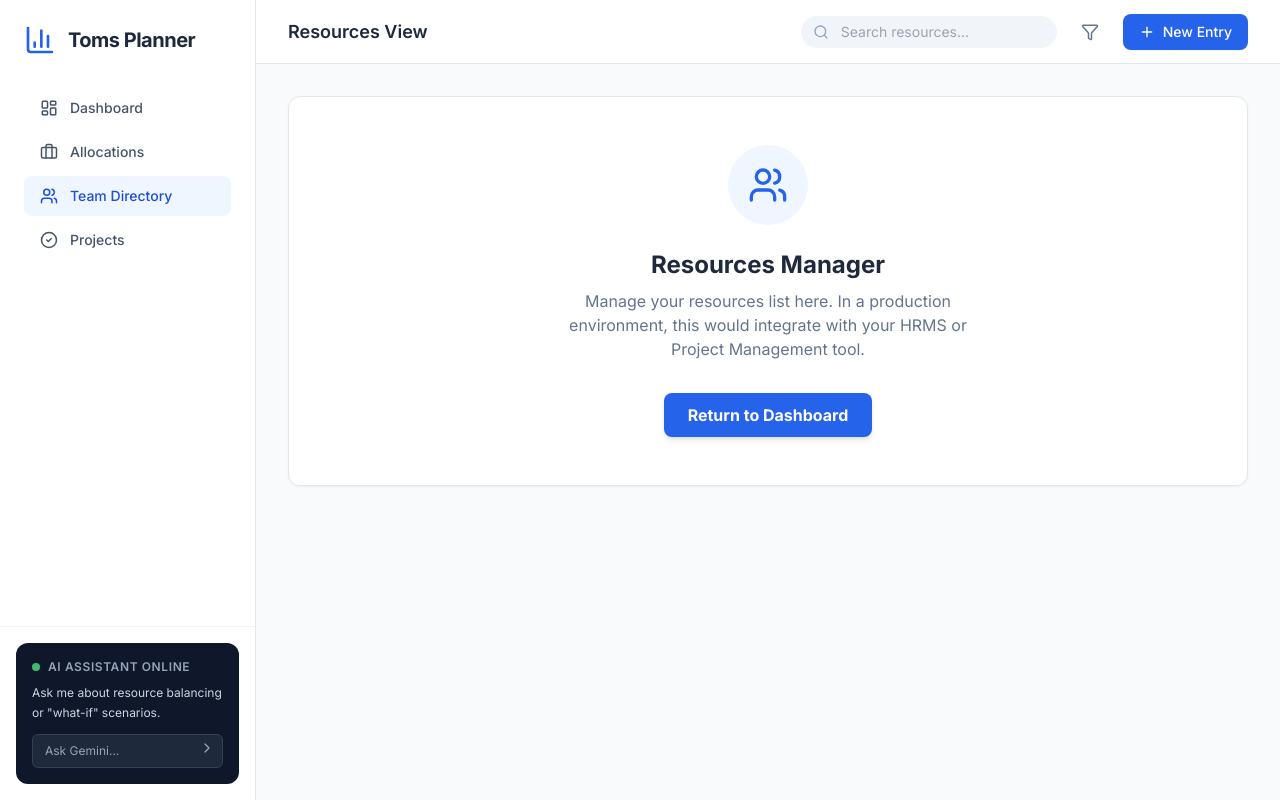
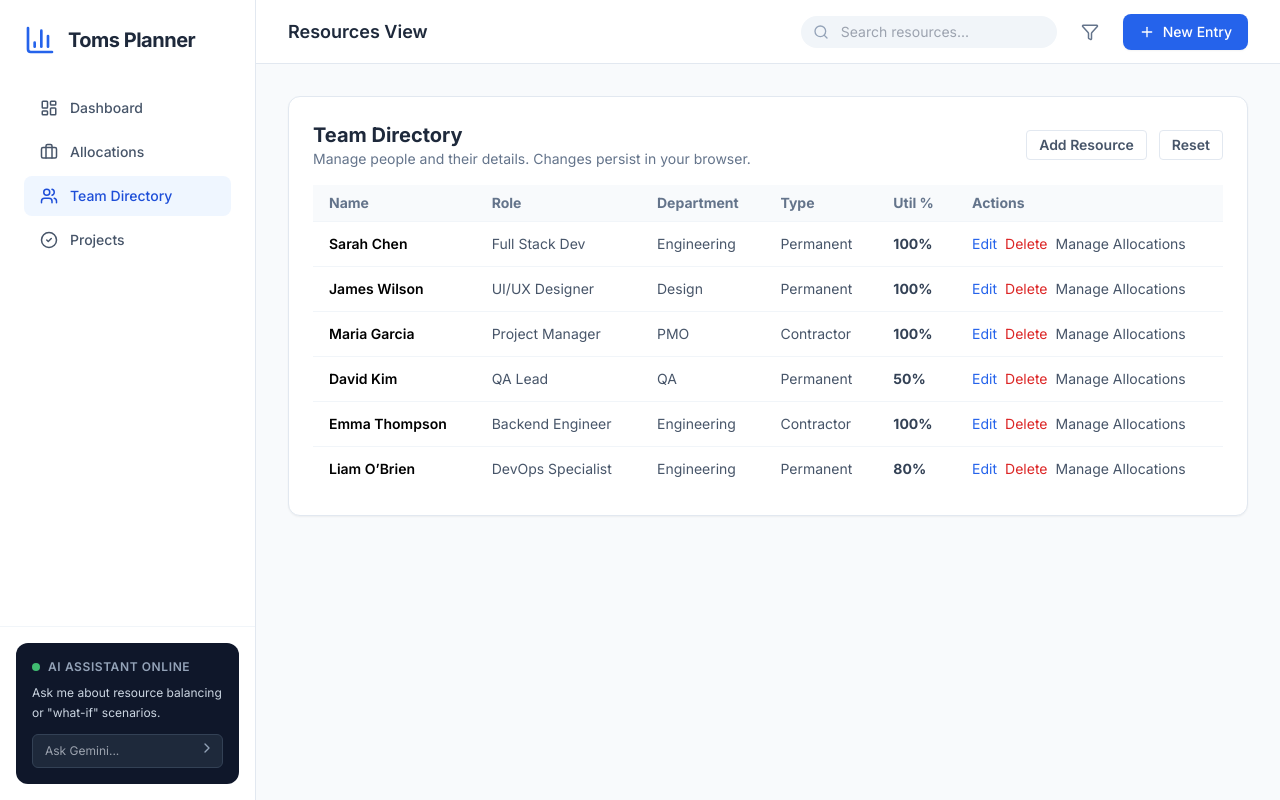
Before and after one commit to gokulkris1/PMO-Capacity-Planner, a React (Vite) app: page / in a window 1280 px wide. Both pictures are taken after a click on the button "Team Directory". Built offline with nearby package versions, Linux system fonts and the light colour scheme.

Commit message:
feat(ui): add resources/projects management UIs with persistence and CRUD

```diff
--- a/App.tsx
+++ b/App.tsx
@@ -25,6 +25,28 @@ const App: React.FC = () => {
   const [resources, setResources] = useState<Resource[]>(MOCK_RESOURCES);
   const [projects, setProjects] = useState<Project[]>(MOCK_PROJECTS);
   const [allocations, setAllocations] = useState<Allocation[]>(MOCK_ALLOCATIONS);
+
+  // Persist to localStorage so demo changes survive reloads
+  useEffect(() => {
+    const rs = localStorage.getItem('pcp_resources');
+    const ps = localStorage.getItem('pcp_projects');
+    const al = localStorage.getItem('pcp_allocations');
+    if (rs) setResources(JSON.parse(rs));
+    if (ps) setProjects(JSON.parse(ps));
+    if (al) setAllocations(JSON.parse(al));
+  }, []);
+
+  useEffect(() => {
+    localStorage.setItem('pcp_resources', JSON.stringify(resources));
+  }, [resources]);
+
+  useEffect(() => {
+    localStorage.setItem('pcp_projects', JSON.stringify(projects));
+  }, [projects]);
+
+  useEffect(() => {
+    localStorage.setItem('pcp_allocations', JSON.stringify(allocations));
+  }, [allocations]);
 
   const [activeTab, setActiveTab] = useState<'dashboard' | 'resources' | 'projects' | 'allocations'>('dashboard');
   const [aiPrompt, setAiPrompt] = useState('');
@@ -65,6 +87,26 @@ const App: React.FC = () => {
     const response = await getCapacityInsights(resources, projects, allocations, aiPrompt);
     setAiResponse(response);
     setIsAiLoading(false);
+  };
+
+  // Resource CRUD
+  const updateResource = (id: string, patch: Partial<Resource>) => {
+    setResources(prev => prev.map(r => r.id === id ? { ...r, ...patch } : r));
+  };
+
+  const deleteResource = (id: string) => {
+    if (!confirm('Delete resource?')) return;
+    setResources(prev => prev.filter(r => r.id !== id));
+    setAllocations(prev => prev.filter(a => a.resourceId !== id));
+  };
+
+  // Project CRUD
+  const addProject = (proj: Project) => setProjects(prev => [proj, ...prev]);
+  const updateProject = (id: string, patch: Partial<Project>) => setProjects(prev => prev.map(p => p.id === id ? { ...p, ...patch } : p));
+  const deleteProject = (id: string) => {
+    if (!confirm('Delete project?')) return;
+    setProjects(prev => prev.filter(p => p.id !== id));
+    setAllocations(prev => prev.filter(a => a.projectId !== id));
   };
 
   const updateAllocation = (resId: string, projId: string, val: string) => {
@@ -116,15 +158,41 @@ const App: React.FC = () => {
   };
 
   const handleNewEntry = () => {
-    const name = window.prompt('Enter new resource name:');
-    if (!name) return;
-    const newRes = {
-      id: `r-${Date.now()}`,
-      name,
-      type: 'PERMANENT'
-    } as unknown as Resource;
-    setResources(prev => [newRes, ...prev]);
-    setActiveTab('resources');
+    const type = window.prompt('Type "r" to add Resource or "p" to add Project (r/p):');
+    if (!type) return;
+    if (type.toLowerCase() === 'r') {
+      const name = window.prompt('Resource name:');
+      if (!name) return;
+      const role = window.prompt('Role/title (optional):') || '';
+      const dept = window.prompt('Department (optional):') || '';
+      const newRes: Resource = {
+        id: `r-${Date.now()}`,
+        name,
+        role,
+        type: ResourceType.PERMANENT,
+        department: dept,
+        totalCapacity: 100
+      };
+      setResources(prev => [newRes, ...prev]);
+      setActiveTab('resources');
+      return;
+    }
+
+    if (type.toLowerCase() === 'p') {
+      const name = window.prompt('Project name:');
+      if (!name) return;
+      const desc = window.prompt('Description (optional):') || '';
+      const newProj: Project = {
+        id: `p-${Date.now()}`,
+        name,
+        status: ProjectStatus.PLANNING,
+        priority: 'Medium',
+        description: desc
+      };
+      setProjects(prev => [newProj, ...prev]);
+      setActiveTab('projects');
+      return;
+    }
   };
 
   return (
@@ -455,21 +523,112 @@ const App: React.FC = () => {
           )}
 
           {/* Fallback for empty tabs */}
-          {(activeTab === 'resources' || activeTab === 'projects') && (
-            <div className="bg-white rounded-xl border border-slate-200 shadow-sm p-12 text-center animate-in zoom-in-95 duration-300">
-              <div className="bg-blue-50 w-20 h-20 rounded-full flex items-center justify-center mx-auto mb-6">
-                {activeTab === 'resources' ? <Users size={40} className="text-blue-600" /> : <Briefcase size={40} className="text-blue-600" />}
+          {activeTab === 'resources' && (
+            <div className="bg-white rounded-xl border border-slate-200 shadow-sm p-6 animate-in slide-in-from-bottom-2 duration-300">
+              <div className="flex items-center justify-between mb-4">
+                <div>
+                  <h2 className="text-xl font-bold text-slate-800">Team Directory</h2>
+                  <p className="text-sm text-slate-500">Manage people and their details. Changes persist in your browser.</p>
+                </div>
+                <div className="flex items-center gap-3">
+                  <button onClick={handleNewEntry} className="px-3 py-1 bg-white border border-slate-200 rounded text-sm font-semibold text-slate-600 hover:bg-slate-50">Add Resource</button>
+                  <button onClick={() => { localStorage.removeItem('pcp_resources'); setResources(MOCK_RESOURCES); }} className="px-3 py-1 bg-white border border-slate-200 rounded text-sm font-semibold text-slate-600 hover:bg-slate-50">Reset</button>
+                </div>
               </div>
-              <h2 className="text-2xl font-bold text-slate-800 mb-2">{activeTab.charAt(0).toUpperCase() + activeTab.slice(1)} Manager</h2>
-              <p className="text-slate-500 max-w-md mx-auto mb-8">
-                Manage your {activeTab} list here. In a production environment, this would integrate with your HRMS or Project Management tool.
-              </p>
-              <button
-                onClick={() => setActiveTab('dashboard')}
-                className="bg-blue-600 text-white px-6 py-2.5 rounded-lg font-bold hover:bg-blue-700 transition-all shadow-md active:scale-95"
-              >
-                Return to Dashboard
-              </button>
+
+              <div className="overflow-x-auto">
+                <table className="w-full text-left text-sm">
+                  <thead className="bg-slate-50 text-slate-500 font-medium border-b border-slate-100">
+                    <tr>
+                      <th className="px-4 py-2">Name</th>
+                      <th className="px-4 py-2">Role</th>
+                      <th className="px-4 py-2">Department</th>
+                      <th className="px-4 py-2">Type</th>
+                      <th className="px-4 py-2">Util %</th>
+                      <th className="px-4 py-2">Actions</th>
+                    </tr>
+                  </thead>
+                  <tbody className="divide-y divide-slate-100">
+                    {resources.map(r => (
+                      <tr key={r.id} className="hover:bg-slate-50 transition-colors">
+                        <td className="px-4 py-3 font-semibold">{r.name}</td>
+                        <td className="px-4 py-3 text-slate-600">{r.role}</td>
+                        <td className="px-4 py-3 text-slate-600">{r.department}</td>
+                        <td className="px-4 py-3 text-slate-600">{r.type}</td>
+                        <td className="px-4 py-3 text-slate-700 font-bold">{getResourceUtilization(r.id)}%</td>
+                        <td className="px-4 py-3">
+                          <div className="flex gap-2">
+                            <button onClick={() => {
+                              const name = window.prompt('Edit name:', r.name) || r.name;
+                              const role = window.prompt('Edit role:', r.role) || r.role;
+                              const dept = window.prompt('Edit department:', r.department) || r.department;
+                              updateResource(r.id, { name, role, department: dept });
+                            }} className="text-sm text-blue-600">Edit</button>
+                            <button onClick={() => deleteResource(r.id)} className="text-sm text-red-600">Delete</button>
+                            <button onClick={() => setActiveTab('allocations')} className="text-sm text-slate-600">Manage Allocations</button>
+                          </div>
+                        </td>
+                      </tr>
+                    ))}
+                  </tbody>
+                </table>
+              </div>
+            </div>
+          )}
+
+          {activeTab === 'projects' && (
+            <div className="bg-white rounded-xl border border-slate-200 shadow-sm p-6 animate-in slide-in-from-bottom-2 duration-300">
+              <div className="flex items-center justify-between mb-4">
+                <div>
+                  <h2 className="text-xl font-bold text-slate-800">Projects</h2>
+                  <p className="text-sm text-slate-500">Create and manage projects. Deleting a project removes its allocations.</p>
+                </div>
+                <div className="flex items-center gap-3">
+                  <button onClick={() => {
+                    const name = window.prompt('Project name:');
+                    if (!name) return;
+                    const desc = window.prompt('Description (optional):') || '';
+                    const newProj: Project = { id: `p-${Date.now()}`, name, status: ProjectStatus.PLANNING, priority: 'Medium', description: desc };
+                    addProject(newProj);
+                  }} className="px-3 py-1 bg-white border border-slate-200 rounded text-sm font-semibold text-slate-600 hover:bg-slate-50">Add Project</button>
+                  <button onClick={() => { localStorage.removeItem('pcp_projects'); setProjects(MOCK_PROJECTS); }} className="px-3 py-1 bg-white border border-slate-200 rounded text-sm font-semibold text-slate-600 hover:bg-slate-50">Reset</button>
+                </div>
+              </div>
+
+              <div className="overflow-x-auto">
+                <table className="w-full text-left text-sm">
+                  <thead className="bg-slate-50 text-slate-500 font-medium border-b border-slate-100">
+                    <tr>
+                      <th className="px-4 py-2">Name</th>
+                      <th className="px-4 py-2">Status</th>
+                      <th className="px-4 py-2">Priority</th>
+                      <th className="px-4 py-2">Team Size</th>
+                      <th className="px-4 py-2">Actions</th>
+                    </tr>
+                  </thead>
+                  <tbody className="divide-y divide-slate-100">
+                    {projects.map(p => (
+                      <tr key={p.id} className="hover:bg-slate-50 transition-colors">
+                        <td className="px-4 py-3 font-semibold">{p.name}</td>
+                        <td className="px-4 py-3"><span className={`px-2 py-1 rounded-full text-[10px] font-bold uppercase ${p.status === ProjectStatus.ACTIVE ? 'bg-green-100 text-green-700' : (p.status === ProjectStatus.PLANNING ? 'bg-blue-100 text-blue-700' : 'bg-slate-100 text-slate-600')}`}>{p.status}</span></td>
+                        <td className="px-4 py-3 text-slate-600">{p.priority}</td>
+                        <td className="px-4 py-3 text-slate-700 font-bold">{allocations.filter(a => a.projectId === p.id).length}</td>
+                        <td className="px-4 py-3">
+                          <div className="flex gap-2">
+                            <button onClick={() => {
+                              const name = window.prompt('Edit project name:', p.name) || p.name;
+                              const statusVal = window.prompt('Status (Active/Planning/On Hold/Completed):', p.status) as ProjectStatus || p.status;
+                              updateProject(p.id, { name, status: statusVal });
+                            }} className="text-sm text-blue-600">Edit</button>
+                            <button onClick={() => deleteProject(p.id)} className="text-sm text-red-600">Delete</button>
+                            <button onClick={() => setActiveTab('allocations')} className="text-sm text-slate-600">View Allocations</button>
+                          </div>
+                        </td>
+                      </tr>
+                    ))}
+                  </tbody>
+                </table>
+              </div>
             </div>
           )}
 
```
